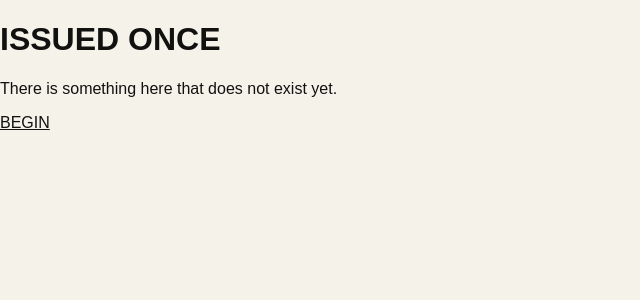
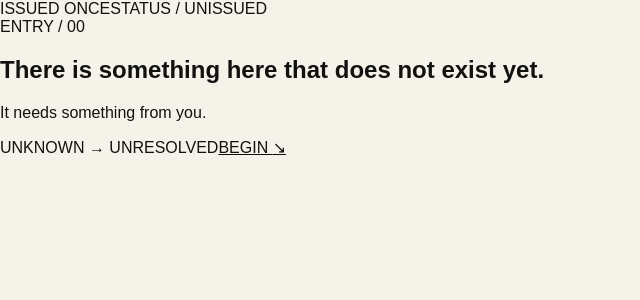
Before and after one commit to itxsam57/issued-once, a Next.js app: page / in a window 1280 px wide. Shown: the top 300 px of the page, without its empty margins (0-640 px from the left). Built offline with nearby package versions, Linux system fonts and the light colour scheme.

Commit message:
feat: shape curiosity-first entry screen

```diff
--- a/src/app/page.tsx
+++ b/src/app/page.tsx
@@ -2,10 +2,24 @@ import Link from 'next/link';
 
 export default function Home() {
   return (
-    <main>
-      <h1>ISSUED ONCE</h1>
-      <p>There is something here that does not exist yet.</p>
-      <Link href="/begin">BEGIN</Link>
+    <main className="home-shell">
+      <header className="home-shell__header">
+        <span className="home-shell__brand">ISSUED ONCE</span>
+        <span className="home-shell__status">STATUS / UNISSUED</span>
+      </header>
+
+      <section className="home-shell__prompt" aria-labelledby="entry-prompt">
+        <span className="home-shell__index">ENTRY / 00</span>
+        <h1 id="entry-prompt">There is something here that does not exist yet.</h1>
+        <p>It needs something from you.</p>
+      </section>
+
+      <footer className="home-shell__footer">
+        <span aria-hidden="true">UNKNOWN → UNRESOLVED</span>
+        <Link className="entry-link" href="/begin">
+          BEGIN <span aria-hidden="true">↘</span>
+        </Link>
+      </footer>
     </main>
   );
 }
```
